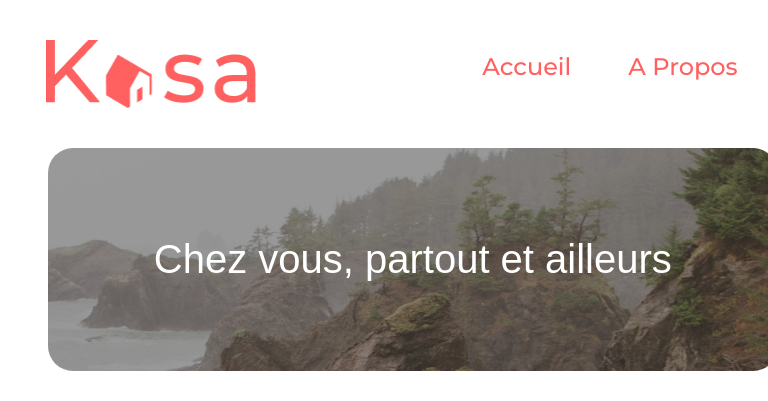
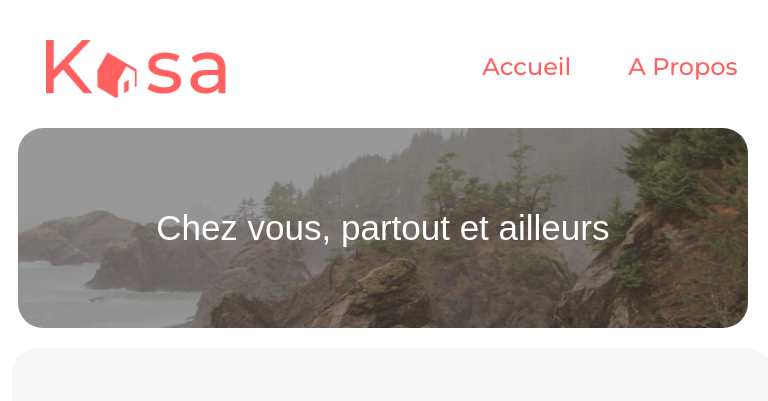
Before and after one commit to Darkjul/JulienHelias_7_25022023, a React (Create React App) app: page / in a window 768 px wide. Shown: the top 401 px of the page. Built offline with nearby package versions, Linux system fonts and the light colour scheme; grey boxes are pictures that could not be loaded.

Commit message:
Mise en place des Medias Querries Tablette 900px

```diff
--- a/src/components/Banner/_banner.scss
+++ b/src/components/Banner/_banner.scss
@@ -21,6 +21,10 @@
          width: 55%;
          text-align: left;
       }
+
+      @media screen and (min-width: 501px) and (max-width: 900px) {
+        font-size: 35px;
+      }
     }
 
     &_image {
@@ -36,6 +40,11 @@
         height: 111px;
         width: 335px;
       }
+
+      @media screen and (min-width: 501px) and (max-width: 900px) {
+        height: 200px;
+        width: 100%;
+      }
     }
 
     @media screen and (max-width: 500px) {
@@ -44,4 +53,9 @@
          margin: 16px 10px 16px 10px;
       }
 
+    @media screen and (min-width: 501px) and (max-width: 900px) {
+        margin: 20px 10px 20px 10px;
+        border-radius: 10px;
+      }
+
 }
--- a/src/components/Collapse/_collapse.scss
+++ b/src/components/Collapse/_collapse.scss
@@ -10,6 +10,11 @@
      @media screen and (max-width: 500px){
                 margin-bottom: 15px;
             }
+
+     @media screen and (min-width: 501px) and (max-width: 900px) {
+        margin-bottom: 25px;
+        margin-top: 15px;
+      }
 
     img {
         display: flex;
--- a/src/components/Header/_header.scss
+++ b/src/components/Header/_header.scss
@@ -30,6 +30,11 @@
     margin-bottom: 5px;
     padding-bottom: 10px;
     }
+
+   @media screen and (min-width: 501px) and (max-width: 900px) {
+        width: 180px;
+        height: 58px;
+      }
 }
 
 .nav {
--- a/src/pages/About/_about.scss
+++ b/src/pages/About/_about.scss
@@ -9,4 +9,8 @@
             width: 93%;
         }
 
+    @media screen and (min-width: 501px) and (max-width: 900px) {
+        width : 95%;
+      }
+
 }
--- a/src/pages/Error/_error.scss
+++ b/src/pages/Error/_error.scss
@@ -17,6 +17,10 @@
   @media screen and (max-width: 500px) {
          font-size: 96px;
       }
+
+  @media screen and (min-width: 501px) and (max-width: 900px) {
+        font-size: 192px;
+      }
 }
 
 .errorPtext {
@@ -30,6 +34,13 @@
          font-style: normal;
          text-align: center;
 
+      }
+
+  @media screen and (min-width: 501px) and (max-width: 1200px) {
+        font-size: 36px;
+         font-weight: 500;
+         font-style: normal;
+         text-align: center;
       }
 
 }
```
